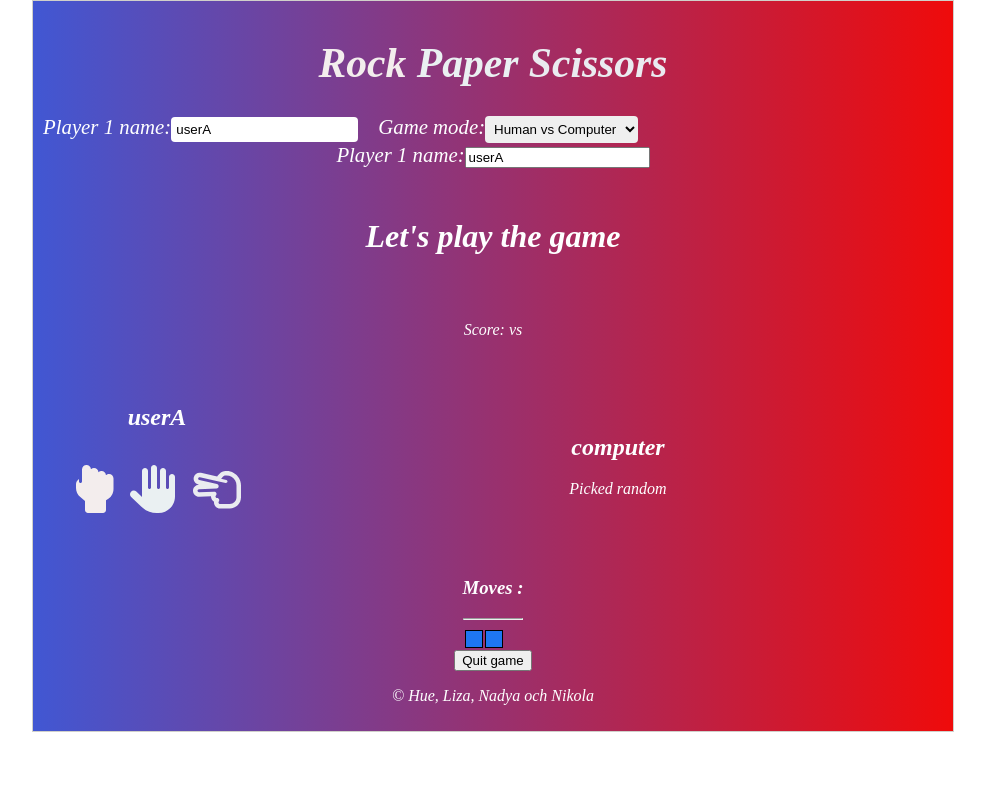
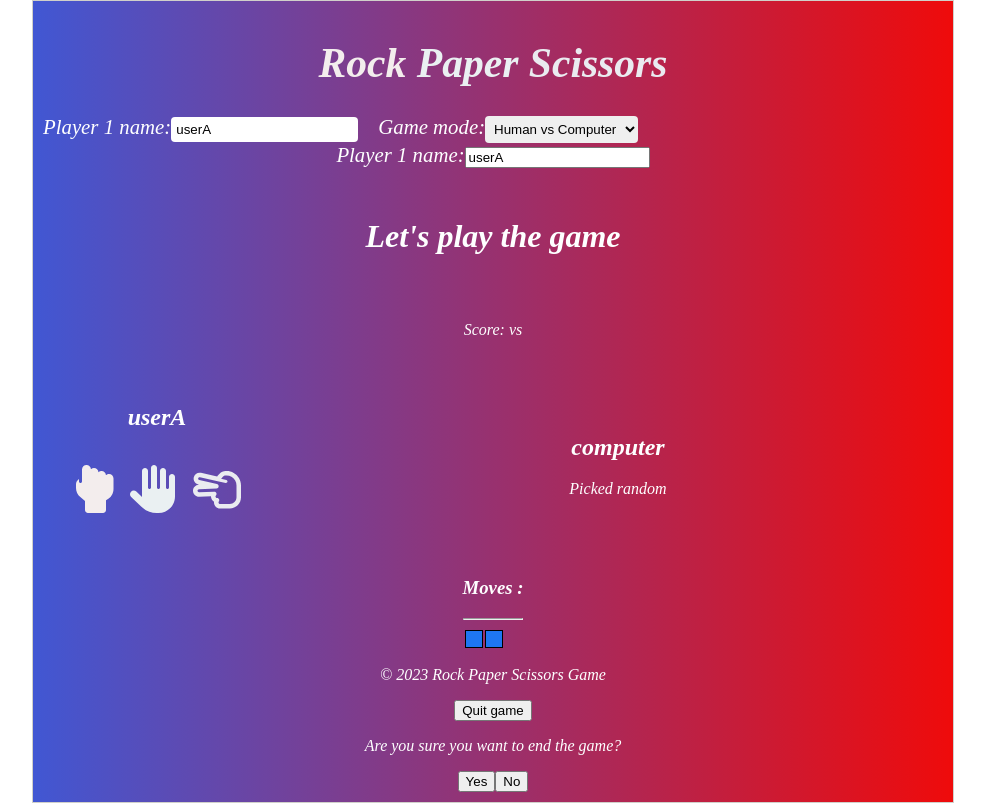
Before and after one commit to huenguyensw/gamingapp, a React (Create React App) app: page / in a window 1280 px wide. Both pictures are taken after a click on the button "Quit game". Shown: the whole page, without its empty margins (147-1132 px from the left). Built offline with nearby package versions, Linux system fonts and the light colour scheme.

Commit message:
added a function to the button

```diff
--- a/src/components/footer/Footer.js
+++ b/src/components/footer/Footer.js
@@ -1,13 +1,33 @@
-import React from 'react'
+import React, { useState } from 'react';
 
-const Footer = () => {
+function Footer() {
+  const [showConfirmation, setShowConfirmation] = useState(false);
+
+  const handleQuitGameButton = () => {
+    setShowConfirmation(true);
+  };
+
+  const handleCancelQuitGameButton = () => {
+    setShowConfirmation(false);
+  };
+
+  const handleConfirmQuitGameButton = () => {
+    setShowConfirmation(false);
+  };
+
   return (
-    <div className='footer'>
-      <button>Quit game</button>
-
-      <p> &#169; Hue, Liza, Nadya och Nikola	</p>
+    <div className="footer">
+      <p>© 2023 Rock Paper Scissors Game</p>
+      <button onClick={handleQuitGameButton}>Quit game</button>
+      {showConfirmation && (
+        <div className="confirmation-dialog">
+          <p>Are you sure you want to end the game?</p>
+          <button onClick={handleConfirmQuitGameButton}>Yes</button>
+          <button onClick={handleCancelQuitGameButton}>No</button>
+        </div>
+      )}
     </div>
-  )
+  );
 }
 
-export default Footer
+export default Footer;
```
